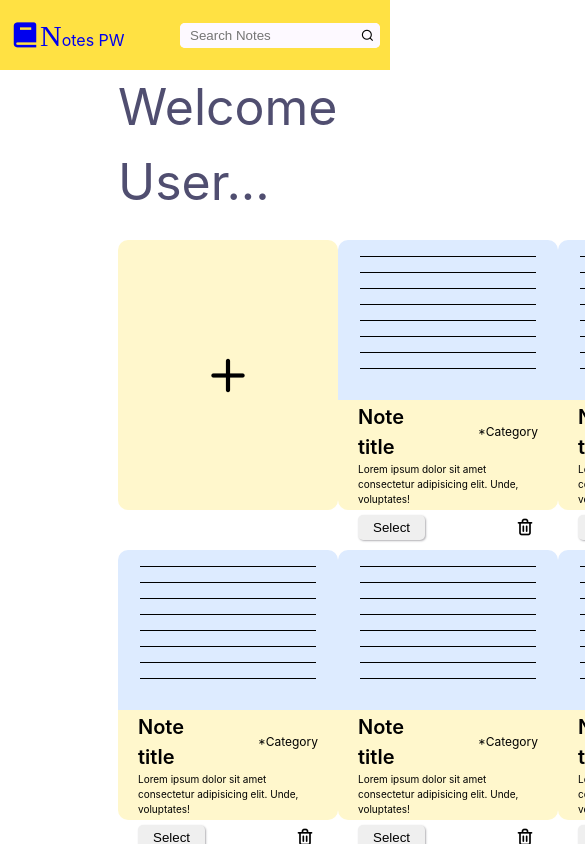
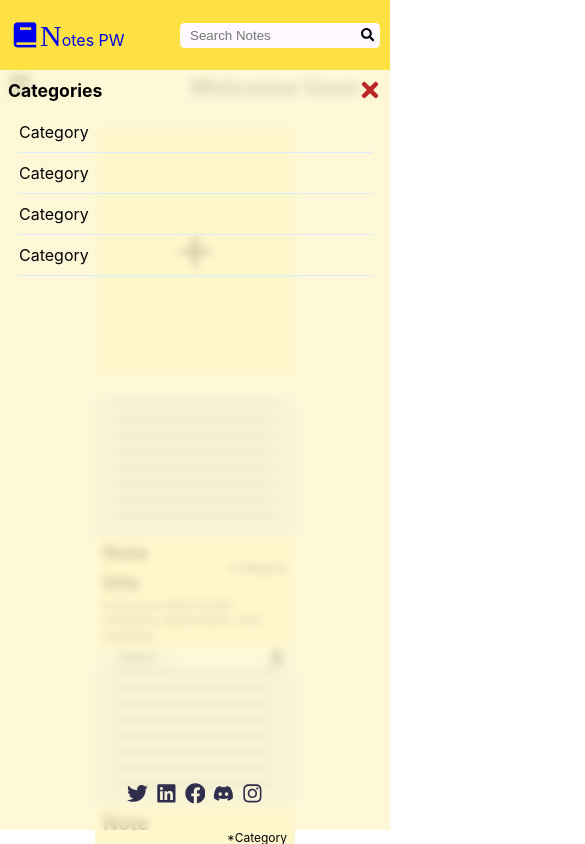
Before and after one commit to Jagdishk7/NotesPW, a React (Create React App) app: page / in a window 390 px wide. Shown: the top 844 px of the page, 585 px wide, since content can reach past the window. Built offline with nearby package versions, Linux system fonts and the light colour scheme; a web font is replaced by a local one.

Commit message:
Made the home component responsive and bug fixes

```diff
--- a/package.json
+++ b/package.json
@@ -9,6 +9,7 @@
     "react": "^18.2.0",
     "react-dom": "^18.2.0",
     "react-icons": "^4.7.1",
+    "react-router-dom": "^6.7.0",
     "react-scripts": "5.0.1",
     "web-vitals": "^2.1.4"
   },
--- a/src/App.css
+++ b/src/App.css
@@ -1,6 +1,18 @@
 /* ================ Fonts ================ */
 @import url("https://fonts.googleapis.com/css2?family=Clicker+Script&family=Poppins:wght@200;300;500;600;700&display=swap");
 
+::-webkit-scrollbar {
+  width: 5px;
+}
+::-webkit-scrollbar-track {
+  background-color: white;
+  border-radius: 2px;
+}
+
+::-webkit-scrollbar-thumb {
+  background-color: #fff7ccc1;
+  border-radius: 2px;
+}
 
 :root {
   --bg-black-900: #f2f2fc;
@@ -12,8 +24,7 @@
   --transition: all 200ms linear;
 }
 
-*
-{
+* {
   margin: 0;
   padding: 0;
   text-decoration: none;
@@ -26,7 +37,8 @@ body {
   font-family: "poppins" sans-serif;
 }
 .row {
+  /* border: 2px solid black; */
   display: flex;
-  flex-direction: row;
   align-items: center;
+  justify-content: space-between;
 }
--- a/src/App.js
+++ b/src/App.js
@@ -1,15 +1,17 @@
-import React from 'react'
-import Header from './components/header/Header';
-import Home from './components/home/Home';
+import React from "react";
+import Header from "./components/header/Header";
+import Home from "./components/home/Home";
+import { BrowserRouter as Router, Routes, Route } from "react-router-dom";
 import "./App.css";
 
-
-const App = () =>{
-  return(
-    <div className="container">
+const App = () => {
+  return (
+    <Router>
       <Header />
-      <Home />
-    </div>
-  )
+      <Routes>
+        <Route path="/" element={<Home />} />
+      </Routes>
+    </Router>
+  );
 };
 export default App;
--- /dev/null
+++ b/src/components/Sidebar/Sidebar.js
@@ -0,0 +1,61 @@
+import "./sidebar.css";
+
+import React from "react";
+import {
+  FaDiscord,
+  FaFacebook,
+  FaInstagram,
+  FaLinkedin,
+  FaTimes,
+  FaTwitter,
+} from "react-icons/fa";
+import { GlobalContext } from "../../context/context";
+
+const Sidebar = () => {
+  const { sidebarOpen, closeSidebar } = GlobalContext();
+  // const [openSidebar, setOpenSidebar] = useState(true);
+
+  // const closeSidebar = () => {
+  //   setOpenSidebar(!openSidebar);
+  // };
+
+  return (
+    <div className={`${sidebarOpen ? "sidebar" : "sidebar close-sidebar"}`}>
+      <section className="main-content">
+        <header className="sidebar-header">
+          <h2 className="sidebar-heading">Categories</h2>
+          <span className="closeSidebar-btn" onClick={closeSidebar}>
+            <FaTimes />
+          </span>
+        </header>
+        {/* list items will be added dynamically */}
+        <ul className="category-list">
+          <li>Category</li>
+          <li>Category</li>
+          <li>Category</li>
+          <li>Category</li>
+        </ul>
+      </section>
+      {/* social media links */}
+      <footer className="social-icons">
+        <a href="/">
+          <FaTwitter />
+        </a>
+        <a href="/">
+          <FaLinkedin />
+        </a>
+        <a href="/">
+          <FaFacebook />
+        </a>
+        <a href="/">
+          <FaDiscord />
+        </a>
+        <a href="/">
+          <FaInstagram />
+        </a>
+      </footer>
+    </div>
+  );
+};
+
+export default Sidebar;
--- /dev/null
+++ b/src/components/Sidebar/sidebar.css
@@ -0,0 +1,102 @@
+.sidebar {
+  width: 100%;
+  height: 90vh;
+  position: fixed;
+  background-color: #fff7ccc8;
+  padding: 0.5rem;
+  padding-bottom: 0.8rem;
+  top: 70px;
+  left: 0;
+  transition: var(--transition);
+  display: flex;
+  flex-direction: column;
+  justify-content: space-between;
+  backdrop-filter: blur(4px);
+  z-index: 2;
+  transform: translate(0);
+}
+
+.close-sidebar {
+  transform: translate(-100%);
+}
+
+.sidebar-header {
+  display: flex;
+  justify-content: space-between;
+  align-items: flex-start;
+  padding: 0;
+}
+
+.sidebar-heading {
+  transition: var(--transition);
+  font-size: 1.1rem;
+}
+
+.closeSidebar-btn {
+  color: #bb2525;
+  font-size: 1.5rem;
+  transition: var(--transition);
+  display: flex;
+  justify-content: center;
+  align-items: center;
+}
+.closeSidebar-btn:hover {
+  color: #9c2323;
+}
+.closeSidebar-btn:active {
+  transform: scale(0.9);
+}
+
+.category-list {
+  overflow-y: scroll;
+  padding: 0.5rem;
+  height: 70vh;
+}
+
+.category-list li {
+  border-bottom: 1px solid var(--secondary-color);
+  padding: 8px 3px;
+  transition: var(--transition);
+  border-radius: 3px;
+}
+
+.category-list li:hover {
+  background-color: #ddebff;
+}
+
+.social-icons {
+  padding: 0.3rem;
+  display: flex;
+  justify-content: center;
+}
+
+.social-icons a {
+  margin: 0 0.25rem;
+  font-size: 1.3rem;
+  color: #302e4d;
+  cursor: pointer;
+}
+
+@media screen and (min-width: 640px) {
+  .sidebar {
+    width: 20%;
+    background-color: #fff7cc;
+  }
+}
+
+@media screen and (min-width: 960px) {
+  .sidebar-heading {
+    font-size: 1.5rem;
+  }
+  .closeSidebar-btn {
+    font-size: 1.75rem;
+  }
+}
+@media screen and (min-width: 1240px) {
+  .sidebar-heading {
+    font-size: 1.75rem;
+  }
+  .closeSidebar-btn {
+    font-size: 2rem;
+  }
+}
--- a/src/components/header/Header.css
+++ b/src/components/header/Header.css
@@ -1,32 +1,29 @@
-.header
-{
+.header {
   background-color: #ffe143;
+  width: 100%;
   height: 70px;
   display: flex;
   flex-direction: row;
   align-items: center;
+  position: fixed;
+  z-index: +2;
 }
-.header .logo
-{
+.header .logo {
   position: absolute;
   left: 70px;
-
 }
-.header a
-{
+.header a {
   display: flex;
   align-items: center;
 }
-.header a span{
-    font-family: 'Clicker script' , cursive;
+.header a span {
+  font-family: "Clicker script", cursive;
   font-size: 30px;
 }
-.header a .logo-icon
-{
+.header a .logo-icon {
   font-size: 30px;
 }
-.header .search
-{
+.header .search {
   outline: none;
   width: 375px;
   height: 25px;
@@ -36,23 +33,20 @@
   background-color: var(--bg-black-100);
   border: none;
 }
-.header .search-bar
-{
+.header .search-bar {
   display: flex;
-    position:absolute;
+  position: absolute;
   right: 70px;
   background-color: var(--bg-black-100);
   width: 400px;
   height: 25px;
   border-radius: 5px;
 }
-.header .search:focus
-{
+.header .search:focus {
   outline: none;
   box-shadow: 0 0 20px #2d2b365e;
 }
-.btn-search
-{
+.btn-search {
   display: flex;
   justify-content: center;
   align-items: center;
@@ -62,48 +56,37 @@
   width: 40px;
   height: 25px;
   border-radius: 0 5px 5px 0;
-    background-color:var(--bg-black-100);
+  background-color: var(--bg-black-100);
 }
 
-.btn-search:active
-{
+.btn-search:active {
   background-color: #d3d2d2;
-
 }
 
-@media (max-width:750px)
-{
-    .header .logo
-    {
+@media (max-width: 750px) {
+  .header .logo {
     left: 10px;
   }
-    .header .search
-    {
+  .header .search {
     width: 175px;
   }
-    .header .search-bar
-    {
+  .header .search-bar {
     right: 10px;
     width: 200px;
   }
 }
 
-@media (max-width:360px)
-{
-    .header a .logo-icon
-    {
+@media (max-width: 360px) {
+  .header a .logo-icon {
     font-size: 25px;
   }
-    .header a p
-    {
+  .header a p {
     font-size: 12px;
   }
-    .header .search
-    {
+  .header .search {
     width: 125px;
   }
-    .header .search-bar
-    {
+  .header .search-bar {
     right: 10px;
     width: 150px;
   }
--- a/src/components/header/Header.jsx
+++ b/src/components/header/Header.jsx
@@ -1,16 +1,33 @@
 import React from "react";
 import "./Header.css";
+import { FaSearch } from "react-icons/fa";
+import { GlobalContext } from "../../context/context";
 
 const Header = () => {
+  const { onlySearchIcon } = GlobalContext();
+
   return (
     <div className="header">
       <div className="logo">
-        <a href="/"><i class='bx bxs-book logo-icon'></i><p><span>N</span>otes PW</p></a>
+        <a href="/">
+          <i class="bx bxs-book logo-icon"></i>
+          <p>
+            <span>N</span>otes PW
+          </p>
+        </a>
       </div>
-        <div className="search-bar">
-          <input type="search" className="search" name="" id="" placeholder="Search Notes" />
-          <button className="btn-search" type="submit" ><i className="uil uil-search "></i></button>
-        </div>
+      <div className="search-bar">
+        <input
+          type="search"
+          className="search"
+          name=""
+          id=""
+          placeholder="Search Notes"
+        />
+        <button className="btn-search" type="submit">
+          <FaSearch />
+        </button>
+      </div>
     </div>
   );
 };
--- a/src/components/home/Home.css
+++ b/src/components/home/Home.css
@@ -1,28 +1,61 @@
+.ham-btn {
+  font-size: 2rem;
+  border: none;
+  background: none;
+  display: flex;
+  align-items: center;
+  justify-content: center;
+  text-align: center;
+  position: fixed;
+  padding: 0.2rem;
+  top: 80px;
+  left: 10px;
+  z-index: -1;
+  transition: all 50ms linear;
+}
+
+.ham-btn:active {
+  transform: scale(0.9);
+}
 
 .home-container {
+  top: 70px;
   background-color: #ffffff;
   position: absolute;
-  left: 20%;
-  width: 80%;
-  height: 100vh;
-  padding: 0 40px;
+  left: 0%;
+  width: 100%;
+  min-height: 100vh;
+  transition: all 200ms linear;
 }
+.home-header {
+  padding: 0 0.5rem;
+  display: flex;
+  justify-content: space-between;
+  align-items: center;
+}
+
+.sm-ham {
+  border: none;
+  background: none;
+  font-size: 1.5rem;
+}
+
 .home-content {
   display: grid;
-  grid-template-columns: repeat(4,1fr);
   margin-top: 20px;
+  justify-items: center;
+  padding: 0 1rem;
 }
 .home-title {
-  font-weight: 400;
-  font-size: 50px;
-  /* line-height: 77px; */
   color: var(--text-black-700);
+  font-size: 1.5rem;
 }
 .card {
-  width: 220px;
-  height: 270px;
-  border-radius: 10px;
-  margin-bottom: 40px;
+  min-width: 200px;
+  width: 100%;
+  /* height: 100%; */
+  border-radius: 8px;
+  margin-bottom: 20px;
 }
 
 .new-note {
@@ -30,6 +63,8 @@
   display: flex;
   justify-content: center;
   align-items: center;
+  color: black;
+  transition: all 100ms linear;
 }
 
 .uil-plus {
@@ -39,6 +74,16 @@
 .note {
   display: flex;
   flex-direction: column;
+  transition: all 100ms linear;
+}
+
+.note:hover,
+.new-note:hover {
+  box-shadow: 0 0 4px #00000083;
+}
+.new-note:active {
+  transform: scale(0.98);
+  box-shadow: 0 0 2px #00000083;
 }
 
 .note-img {
@@ -46,7 +91,7 @@
   flex-direction: column;
   align-items: center;
   justify-content: center;
-  width: 220px;
+  width: 100%;
   height: 160px;
   background-color: #ddebff;
   border-radius: 10px 10px 0 0;
@@ -59,51 +104,79 @@
   height: 1px;
 }
 
-.note-about
-{
-    padding: 2px 20px;
-    width: 220px;
+.note-about {
+  padding: 0.1rem 0.5rem;
+  width: 100%;
   height: 110px;
-    background-color:#FFF7CC;
+  background-color: #fff7cc;
   border-radius: 0 0 10px 10px;
 }
 
-.note-title
-{
+.note-title {
   font-size: 20px;
+  /* border: 2px solid black; */
   font-weight: 600;
 }
 
-.note-category
-{
+.note-category {
   margin-left: 40px;
   font-size: 12px;
   font-weight: 400;
 }
 
-.note-description
-{
+.note-description {
   font-size: 10px;
 }
 
-.note-about button
-{
-    margin-top: 5px;
+.note-about button {
+  /* margin-top: 5px; */
   padding: 5px 15px;
   cursor: pointer;
   border: none;
   border-radius: 5px;
-    box-shadow: 1px 1px 2px #2d2b365e;
+  box-shadow: 0px 0px 3px #2d2b365e;
+  transition: all 50ms linear;
 }
-.note-about button:active
-{
-    transform:scale(.9);
+.note-about button:active {
+  transform: scale(0.95);
+  box-shadow: none;
 }
 
-.delete-icon
-{
-    margin-top: 5px;
+.delete-icon {
+  /* margin-top: 5px; */
   margin-left: 90px;
   font-size: 20px;
   cursor: pointer;
 }
+
+@media screen and (min-width: 360px) {
+  .card {
+    width: 200px;
+    height: 250px;
+  }
+}
+@media screen and (min-width: 640px) {
+  .sm-ham {
+    display: none;
+  }
+  .home-container {
+    width: 80%;
+    left: 20%;
+  }
+  .home-container-closed-sidebar {
+    left: 10%;
+  }
+  .home-content {
+    grid-template-columns: repeat(2, 1fr);
+  }
+}
+@media screen and (min-width: 960px) {
+  .home-content {
+    grid-template-columns: repeat(3, 1fr);
+  }
+}
+@media screen and (min-width: 1240px) {
+  .home-content {
+    grid-template-columns: repeat(4, 1fr);
+  }
+}
--- a/src/components/home/Home.jsx
+++ b/src/components/home/Home.jsx
@@ -1,15 +1,41 @@
 import React from "react";
 import Note from "./Note";
 import "./Home.css";
+import { Link } from "react-router-dom";
+import Sidebar from "../Sidebar/Sidebar";
+import { GlobalContext } from "../../context/context";
+import { FaBars } from "react-icons/fa";
 
 const Home = () => {
+  const { openSidebar, sidebarOpen } = GlobalContext();
+
   return (
-      <div className="home-container">
-        <h1 className="home-title">Welcome User...</h1>
+    <>
+      {!sidebarOpen && (
+        <button className={`ham-btn`} onClick={openSidebar}>
+          <FaBars />
+        </button>
+      )}
+      <Sidebar />
+      <div
+        className={`${
+          !sidebarOpen
+            ? "home-container home-container-closed-sidebar"
+            : "home-container"
+        }`}
+      >
+        <header className="home-header">
+          {
+            <button className="sm-ham" onClick={openSidebar}>
+              <FaBars />
+            </button>
+          }
+          <h1 className="home-title">Welcome User...</h1>
+        </header>
         <div className="home-content">
-          <div className="new-note card">
+          <Link className="new-note card">
             <i className="uil uil-plus"></i>
-          </div>
+          </Link>
           <Note />
           <Note />
           <Note />
@@ -19,6 +45,7 @@ const Home = () => {
           <Note />
         </div>
       </div>
+    </>
   );
 };
 
--- /dev/null
+++ b/src/context/context.js
@@ -0,0 +1,54 @@
+import React, { useState, useContext, useEffect } from "react";
+
+const AppContext = React.createContext();
+
+const AppProvider = ({ children }) => {
+  const [sidebarOpen, setSidebarOpen] = useState(true);
+  const [onlySearchIcon, setOnlySearchIcon] = useState(false);
+  const closeSidebar = () => {
+    setSidebarOpen(false);
+  };
+
+  const openSidebar = () => {
+    setSidebarOpen(true);
+  };
+
+  useEffect(() => {
+    // const windowWidth = window.innerWidth;
+    // if (windowWidth < "640") {
+    //   setSidebarOpen(false);
+    // }
+    const checkSidebar = () => {
+      if (window.innerWidth < "640") {
+        setSidebarOpen(false);
+        setOnlySearchIcon(true);
+      } else {
+        setSidebarOpen(true);
+      }
+    };
+    window.addEventListener("resize", checkSidebar);
+
+    return () => {
+      window.removeEventListener("resize", checkSidebar);
+    };
+  }, []);
+
+  return (
+    <AppContext.Provider
+      value={{
+        onlySearchIcon,
+        sidebarOpen,
+        closeSidebar,
+        openSidebar,
+      }}
+    >
+      {children}
+    </AppContext.Provider>
+  );
+};
+
+export const GlobalContext = () => {
+  return useContext(AppContext);
+};
+
+export { AppContext, AppProvider };
--- a/src/index.js
+++ b/src/index.js
@@ -1,11 +1,14 @@
-import React from 'react';
-import ReactDOM from 'react-dom/client';
-import './index.css';
-import App from './App';
+import React from "react";
+import ReactDOM from "react-dom/client";
+import "./index.css";
+import App from "./App";
+import { AppProvider } from "./context/context";
 
-const root = ReactDOM.createRoot(document.getElementById('root'));
+const root = ReactDOM.createRoot(document.getElementById("root"));
 root.render(
   <React.StrictMode>
-    <App />
+    <AppProvider>
+      <App />
+    </AppProvider>
   </React.StrictMode>
 );
```
Also changed, not shown: src/index.css (line endings or trailing spaces), 1 other file (tests, documents, lock files or other folders). Lines whose indentation alone changed are shown as unchanged.
